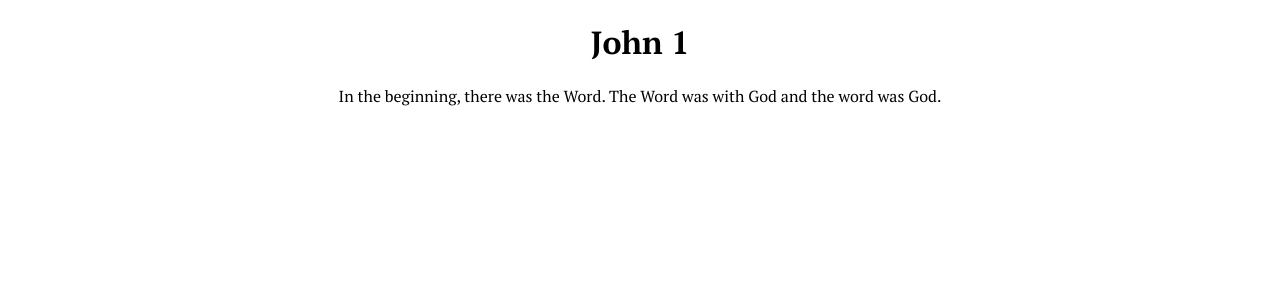
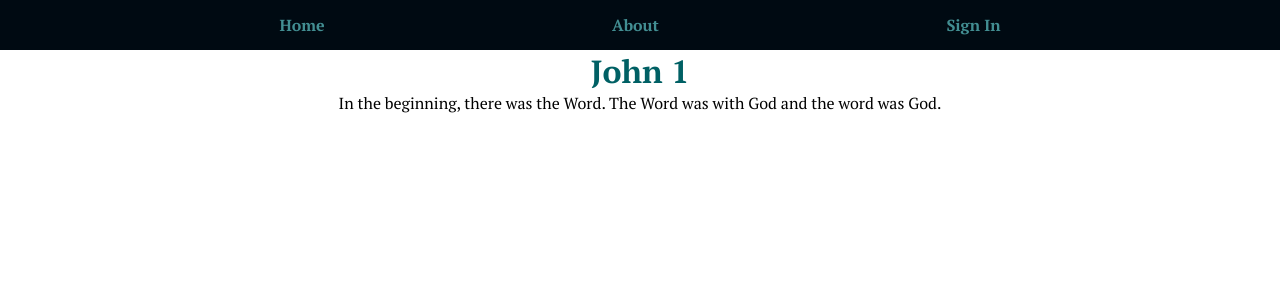
Before and after one commit to theAndrewCline/bible-phrasing, a React (Create React App) app in the folder client-app/: page / in a window 1280 px wide. Shown: the top 300 px of the page. Built offline with nearby package versions, Linux system fonts and the light colour scheme.

Commit message:
feat: add NavBar Component

```diff
--- a/client-app/src/components/App.tsx
+++ b/client-app/src/components/App.tsx
@@ -1,10 +1,12 @@
 import React, { Component } from 'react'
+import NavBar from './NavBar'
 import '../css/App.css'
 
 class App extends Component {
   render () {
     return (
       <div className='App'>
+        <NavBar />
         <h1>John 1</h1>
         <p>
           In the beginning, there was the Word. The Word was with God and the
--- /dev/null
+++ b/client-app/src/components/NavBar.tsx
@@ -0,0 +1,18 @@
+import React, { Component } from 'react'
+import '../css/NavBar.css'
+
+class NavBar extends Component {
+  render () {
+    return (
+      <div id='NavBar'>
+        <ul>
+          <li>Home</li>
+          <li>About</li>
+          <li>Sign In</li>
+        </ul>
+      </div>
+    )
+  }
+}
+
+export default NavBar
--- a/client-app/src/css/App.css
+++ b/client-app/src/css/App.css
@@ -1,4 +1,8 @@
 @import url('https://fonts.googleapis.com/css?family=PT+Serif:400,400i,700');
+
+h1 {
+  color: #006064;
+}
 
 .App {
   text-align: center;
--- /dev/null
+++ b/client-app/src/css/NavBar.css
@@ -0,0 +1,28 @@
+#NavBar {
+  height: 50px;
+  width: 100vw;
+  background: #000a12;
+  margin-top: 0;
+}
+
+#NavBar > ul {
+  color: #428e92;
+  font-family: 'PT Serif', 'serif';
+  font-weight: 700;
+  list-style: none;
+  display: flex;
+  justify-content: space-evenly;
+  align-items: center;
+  height: 50px;
+}
+
+#NavBar > ul > li {
+  border-radius: 20px;
+  padding: 0.5rem;
+}
+#NavBar > ul > li:hover {
+  color: white;
+  background: #428e92;
+  box-shadow: black 1px 1px 10px;
+  transition: 0.25s;
+}
--- a/client-app/src/css/index.css
+++ b/client-app/src/css/index.css
@@ -1,14 +1,34 @@
+/*
+
+color theme
+
+cyan:
+  #006064
+  Light - #428e92
+  Dark - #00363a
+
+Blue Grey:
+  #263238
+  Light - #4f5b62
+  Dark - #000a12
+
+*/
 body {
   margin: 0;
   padding: 0;
-  font-family: -apple-system, BlinkMacSystemFont, "Segoe UI", "Roboto", "Oxygen",
-    "Ubuntu", "Cantarell", "Fira Sans", "Droid Sans", "Helvetica Neue",
+  font-family: -apple-system, BlinkMacSystemFont, 'Segoe UI', 'Roboto', 'Oxygen',
+    'Ubuntu', 'Cantarell', 'Fira Sans', 'Droid Sans', 'Helvetica Neue',
     sans-serif;
   -webkit-font-smoothing: antialiased;
   -moz-osx-font-smoothing: grayscale;
 }
 
 code {
-  font-family: source-code-pro, Menlo, Monaco, Consolas, "Courier New",
+  font-family: source-code-pro, Menlo, Monaco, Consolas, 'Courier New',
     monospace;
 }
+
+* {
+  margin: 0;
+  padding: 0;
+}
```
Also changed, not shown: 1 other file (tests, documents, lock files or other folders).
